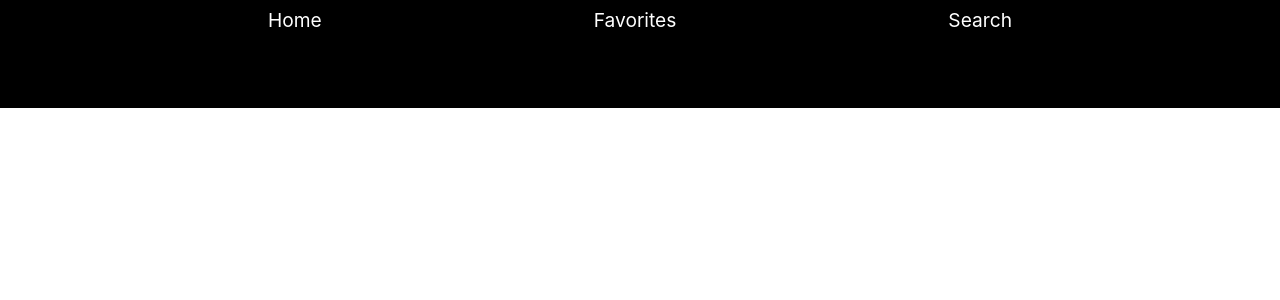
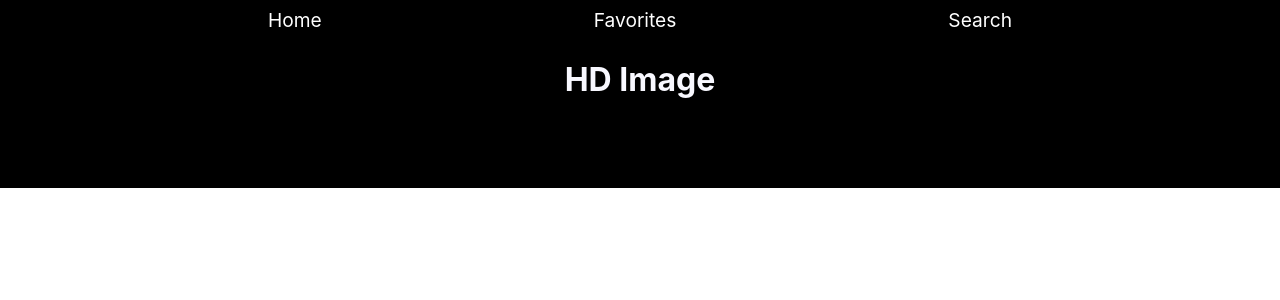
Before and after one commit to dwainejade/nasagram, a React (Create React App) app: page /hd-image in a window 1280 px wide. Shown: the top 300 px of the page. Built offline with nearby package versions, Linux system fonts and the light colour scheme.

Commit message:
for sandbox

```diff
--- a/src/App.js
+++ b/src/App.js
@@ -6,6 +6,7 @@ import Home from './Pages/Home'
 import Favorites from './Pages/Favorites'
 import Search from './Pages/Search'
 import Header from './components/Header'
+import FullSizeImage from './components/FullSizeImage';
 
 
 function App() {
@@ -18,6 +19,7 @@ function App() {
             <Route path='/' component={Home} exact />
             <Route path='/favorites' component={Favorites} />
             <Route path='/search' component={Search} />
+            <Route path='/hd-image' component={FullSizeImage} />
           </Switch>
         </PhotoProvider>
       </div>
--- a/src/components/Card.js
+++ b/src/components/Card.js
@@ -1,5 +1,8 @@
-import React, { useContext, useEffect } from 'react'
-import { PhotoContext } from './PhotoContext'
+import React, { useContext, useEffect } from 'react';
+import { Link } from 'react-router-dom';
+import { PhotoContext } from './PhotoContext';
+
+import FullSizeImage from './FullSizeImage'
 
 import './Card.css'
 
@@ -27,11 +30,13 @@ const PhotoCard = ({ fav }) => {
         <div className="card-wrapper">
             <Card className={classes.root}>
                 <CardActionArea>
-                    <CardMedia
-                        className={classes.media}
-                        image={fav.url}
-                        title={fav.title}
-                    />
+                    <Link to='/hd-image' image={fav.url}>
+                        <CardMedia
+                            className={classes.media}
+                            image={fav.url}
+                            title={fav.title}
+                        />
+                    </Link>
                     <CardContent>
                         <Typography gutterBottom variant="h5" component="h2">
                             {fav.title}
--- /dev/null
+++ b/src/components/FullSizeImage.css
@@ -0,0 +1,4 @@
+.full-image {
+  height: 100vh;
+  color: white;
+}
--- /dev/null
+++ b/src/components/FullSizeImage.js
@@ -0,0 +1,22 @@
+import React, { useContext, useEffect } from 'react'
+import { PhotoContext } from '../components/PhotoContext'
+
+
+const FullSizeImage = (props) => {
+
+    const [favorites, setFavorites, handleFave, getFaves, addFave] = useContext(PhotoContext)
+
+    useEffect(() => {
+        getFaves()
+        console.log('image: ', favorites.image)
+    }, [])
+
+    return (
+        <div className='full-image'>
+            <h1>HD Image</h1>
+            <img src={favorites.image} alt="" />
+        </div>
+    )
+}
+
+export default FullSizeImage
```
